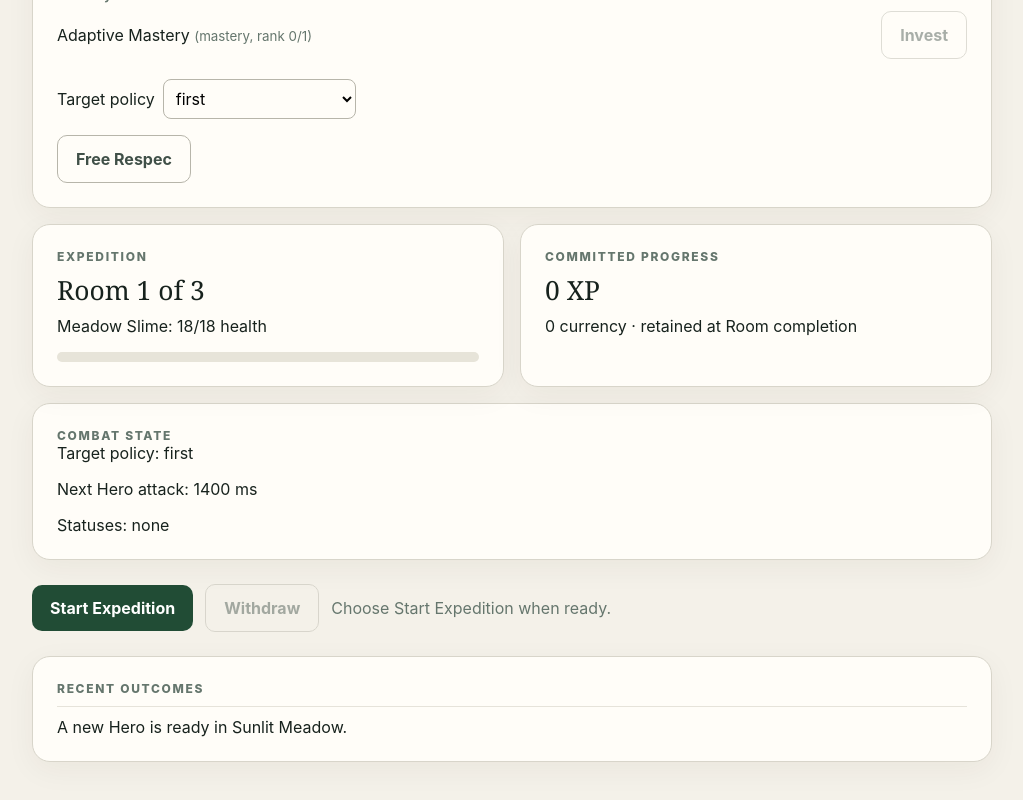
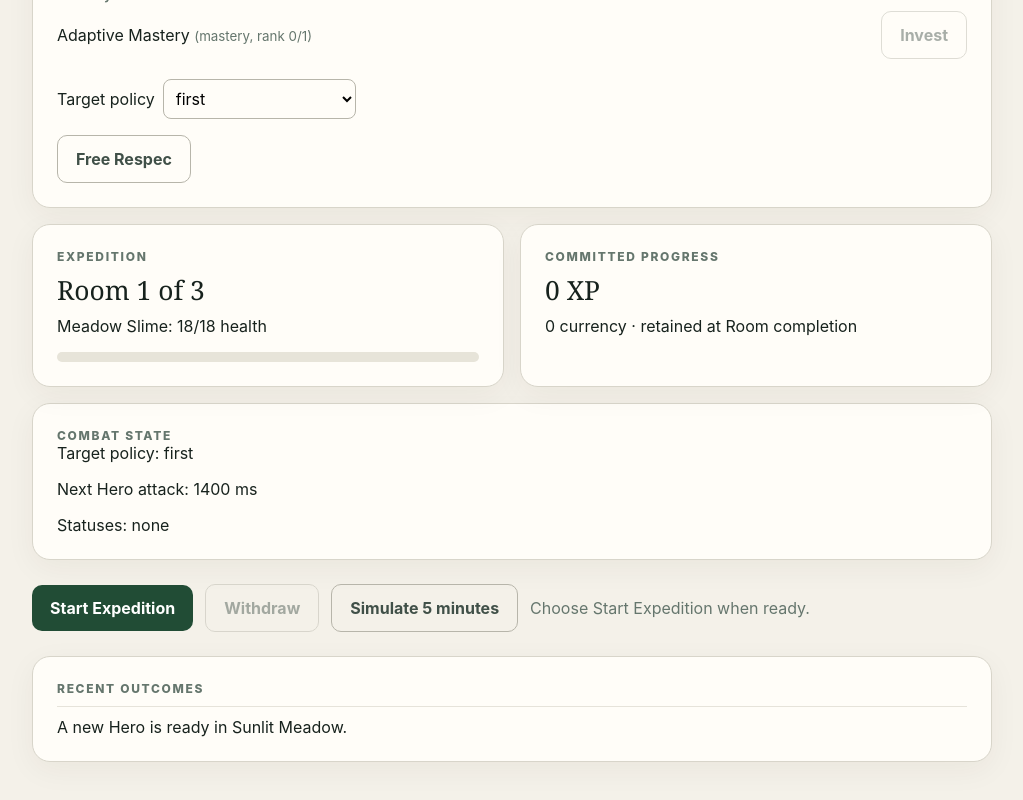
Before and after one commit to wtvar/idler, a React (Vite) app: page / in a window 1280 px wide. Shown: the part 1758-2558 px from the top of the page, without its empty margins (128-1151 px from the left). Built offline with nearby package versions, Linux system fonts and the light colour scheme.

Commit message:
Add repeatable five-minute test advance

```diff
--- a/src/App.tsx
+++ b/src/App.tsx
@@ -6,6 +6,10 @@ import './styles.css';
 export function App() {
   const [game, setGame] = useState<GameState>(() => createGame());
   const send = (command: Command) => setGame((current) => dispatch(current, command));
+  const simulateFiveMinutes = () => setGame((current) => {
+    const started = current.status === 'preparation' ? dispatch(current, { type: 'START_EXPEDITION' }) : current;
+    return dispatch(started, { type: 'ADVANCE_TIME', milliseconds: 5 * 60 * 1_000 });
+  });
 
   useEffect(() => {
     if (game.status !== 'active') return;
@@ -55,7 +59,7 @@ export function App() {
     </section>
     {game.roomType === 'combat' && game.enemy && <section className="panel combat-state" aria-label="Combat state"><span className="label">COMBAT STATE</span><p>Target policy: {game.combat.targetPolicy}</p><p>Next Hero attack: {Math.max(0, game.hero.attackInterval - game.combat.heroAttackProgress)} ms</p><p>Statuses: {game.combat.heroStatuses.length + game.combat.enemyStatuses.length || 'none'}</p></section>}
     {game.outcome && <section className="panel" aria-label="Expedition outcome"><span className="label">EXPEDITION OUTCOME</span><h2>{game.outcome.result}</h2><p>Room reached: {game.outcome.roomReached} · committed {game.outcome.committed.experience} XP and {game.outcome.committed.currency} currency</p><p>Lost from the incomplete Room: {game.outcome.lost.experience} XP and {game.outcome.lost.currency} currency.</p><p>{game.outcome.result === 'defeated' ? game.outcome.willRestart ? `Recovery: ${Math.ceil(game.recoveryRemainingMilliseconds / 1000)}s remaining; the Area will restart automatically.` : `Recovery: ${Math.ceil(game.recoveryRemainingMilliseconds / 1000)}s remaining; automatic repeat is stopped.` : 'No Recovery is required.'}</p></section>}
-    <section className="controls" aria-label="Expedition commands"><button onClick={() => send({ type: 'START_EXPEDITION' })} disabled={!canStart}>Start Expedition</button><button className="secondary" onClick={() => send({ type: 'WITHDRAW' })} disabled={game.status !== 'active'}>Withdraw</button>{game.status === 'recovery' && <button className="secondary" onClick={() => send({ type: 'STOP_AUTO_REPEAT' })} disabled={!game.autoRepeat}>Stop automatic repeat</button>}<span className="muted">{game.status === 'active' ? 'The Hero is acting automatically.' : game.status === 'recovery' ? 'Recovery is advancing on the controlled clock.' : 'Choose Start Expedition when ready.'}</span></section>
+    <section className="controls" aria-label="Expedition commands"><button onClick={() => send({ type: 'START_EXPEDITION' })} disabled={!canStart}>Start Expedition</button><button className="secondary" onClick={() => send({ type: 'WITHDRAW' })} disabled={game.status !== 'active'}>Withdraw</button>{game.status === 'recovery' && <button className="secondary" onClick={() => send({ type: 'STOP_AUTO_REPEAT' })} disabled={!game.autoRepeat}>Stop automatic repeat</button>}<button className="secondary" onClick={simulateFiveMinutes}>Simulate 5 minutes</button><span className="muted">{game.status === 'active' ? 'The Hero is acting automatically.' : game.status === 'recovery' ? 'Recovery is advancing on the controlled clock.' : 'Choose Start Expedition when ready.'}</span></section>
     <section className="panel log"><span className="label">RECENT OUTCOMES</span>{game.events.slice().reverse().map((item) => <p key={item.id}>{item.message}</p>)}</section>
   </main>;
 }
```
Also changed, not shown: 1 other file (tests, documents, lock files or other folders).
